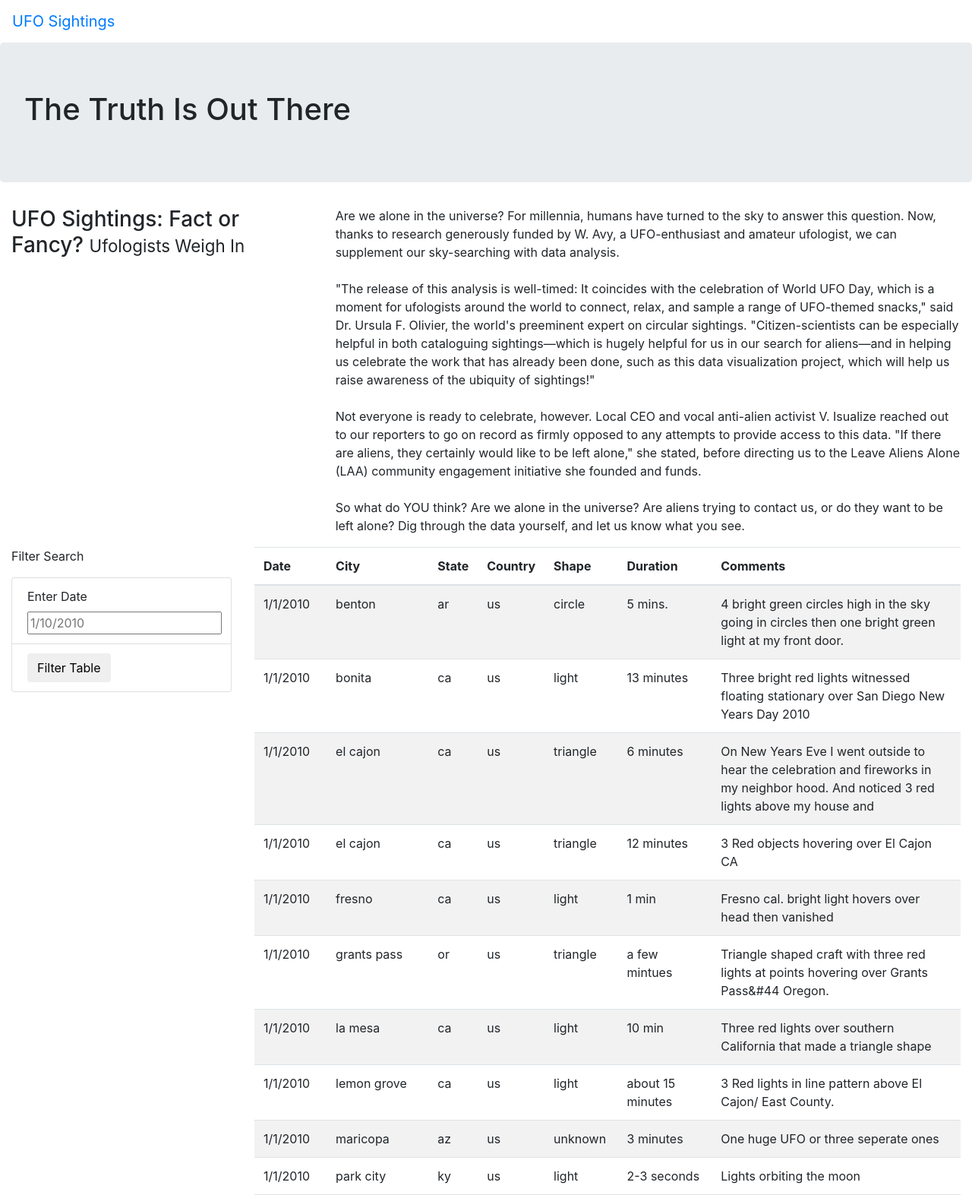
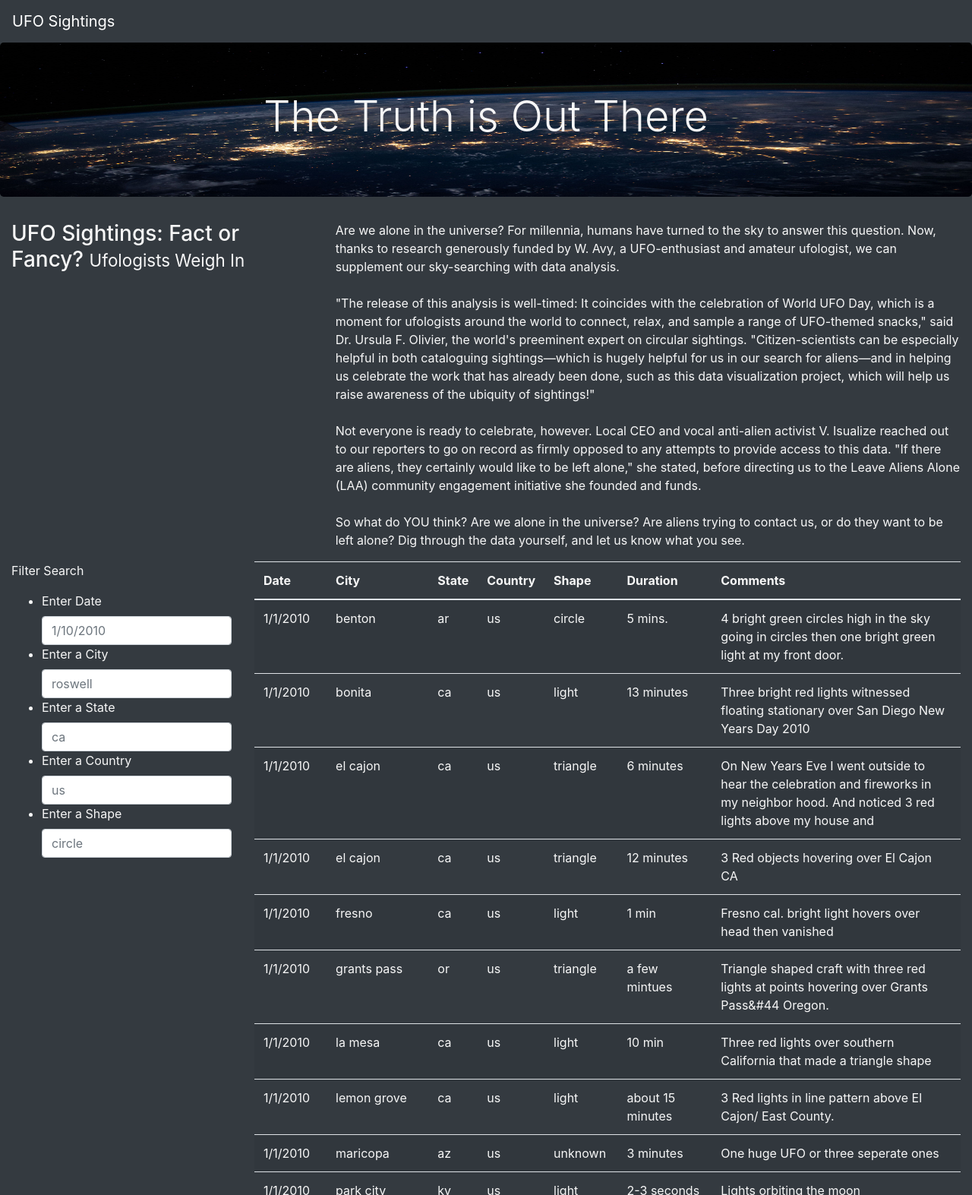
Before and after one commit to hzlipscomb5/UFOs, a plain HTML site: page index.html in a window 1280 px wide. Shown: the top 1573 px of the page at 76% size. Drawn offline with nearby package versions, Linux system fonts and the light colour scheme.

Commit message:
Deliv 1 Site Working

```diff
--- a/index.html
+++ b/index.html
@@ -13,13 +13,13 @@
     />
     <link rel="stylesheet" href="static/css/style.css">
 </head>
-<body>
+<body class="bg-dark">
     <div class="wrapper">
-        <nav class="navbar navbar-expand-lg">
+        <nav class="navbar navbar-dark bg-dark navbar-expand-lg">
             <a class="navbar-brand" href="index.html">UFO Sightings</a>
         </nav>
         <div class="jumbotron">
-            <h1>The Truth Is Out There</h1>
+            <h1 class="display-4">The Truth is Out There</h1>
         </div>
             <div class="container-fluid">
                 <div class="row">
@@ -38,15 +38,28 @@
             <div class="container-fluid">
                 <div class="row">
                     <div class="col-md-3">
-                        <form>
+                        <form class="bg-dark">
                             <p>Filter Search</p>
-                            <ul class="list-group">
-                                <li class="list-group-item">
+                            <ul class="list-group-dark">
+                                <li class="list group item">
                                     <label for="date">Enter Date</label>
-                                    <input type="text" placeholder="1/10/2010" id="datetime" />
+                                    <input type="text" placeholder="1/10/2010" id="datetime" class="form-control"/>
                                 </li>
-                                <li class="list-group-item">
-                                    <button id="filter-btn" type="button" class="btn btn-default">Filter Table</button>
+                                <li class="list group item">
+                                    <label for= "city">Enter a City</label>
+                                    <input type= "text" placeholder="roswell" id ="city" class="form-control"/>
+                                </li>
+                                <li class="list group item">
+                                    <label for= "state">Enter a State</label>
+                                    <input type= "text" placeholder="ca" id ="state" class="form-control"/>
+                                </li>
+                                <li class="list group item">
+                                    <label for= "country">Enter a Country</label>
+                                    <input type= "text" placeholder="us" id ="country" class="form-control"/>
+                                </li>
+                                <li class="list group item">
+                                    <label for= "shape">Enter a Shape</label>
+                                    <input type= "text" placeholder="circle" id ="shape" class="form-control"/>
                                 </li>
                             </ul>
                         </form>
--- a/static/css/style.css
+++ b/static/css/style.css
@@ -0,0 +1,10 @@
+body {
+
+    color: #f7f7f7;
+  }
+
+  .jumbotron {
+    background-image: url("../images/nasa.jpg");
+    background-size: 100% 100%;
+    text-align: center;
+  }
--- a/static/js/app.js
+++ b/static/js/app.js
@@ -1,19 +1,13 @@
-// import the data from data.js
+// from data.js
 const tableData = data;
 
-//We need to tell Javascript what type of element the data will be displayed in.
-//Since we know it will be in a table we will reference the tbody html tag using D3
-// D3 is a javascript library that produces sophisticated and highly dynamic graphics in an HTML webpage.
-//D3 is often used to create dashboards or a collection of visual data such as graphs and maps)
-
-//Reference the HTML table using d3 (this tells d3 to look for <tbody> tags in the HTML)
+// get table references
 var tbody = d3.select("tbody");
 
-// Begin building a function that builds our table
+function buildTable(data) {
+  // First, clear out any existing data
+  tbody.html("");
 
-function buildTable(data) {
-  // First, Clear existing data from the table
-  tbody.html("");
   // Next, loop through each object in the data
   // and append a row and cells for each value in the row
   data.forEach((dataRow) => {
@@ -25,54 +19,56 @@ function buildTable(data) {
     Object.values(dataRow).forEach((val) => {
       let cell = row.append("td");
       cell.text(val);
-      }
-    );
+    });
   });
 }
 
-   // tbody.html(""); This clears the table by turning it into an empty string(Begins a fresh table for each request for filters and such)
-  //  let row = tbody.append("tr"); finds tbody in the html and adds a table row with "tr"
-  // Object.values(dataRow).forEach((val) =>{} will begin to loop thru each field in dataRow. These fields will become table data and be wrapped in <td> tags when appended to the html table
-  // We're already working with an array of objects, where each object is a UFO sighting. By starting our line of code with Object.values, we're telling JavaScript to reference one object from the array of UFO sightings. By adding (dataRow) as the argument, we are saying that we want the values to go into the dataRow. We've added forEach((val) to specify that we want one object per row.
-  // Let's think of it this way: we're telling our code put each sighting onto its own row of data. The val argument represents each item in the object, such as the location, shape, or duration.
-  // let cell = row.append("td") and rhe next row append each value of the object to a cell in the table
+// 1. Create a variable to keep track of all the filters as an object.
+var filters = {};
 
+// 3. Use this function to update the filters.
+function updateFilters() {
 
-// Start our click function
+    // 4a. Save the element that was changed as a variable.
+  let changedFilter = d3.select(this);
+    // 4b. Save the value that was changed as a variable.
+  let filterElementValue = changedFilter.property("value");
+  console.log(filterElementValue);
+    // 4c. Save the id of the filter that was changed as a variable.
+  let filterElementID = changedFilter.attr("id");
+  console.log(filterElementID);
 
-function handleClick() {
-  // Grab the datetime value from the filter
-  let date = d3.select("#datetime").property("value");
-  let filteredData = tableData;
-
-   // Check to see if a date was entered and filter the
-  // data using that date.
-  if (date) {
-    // Apply `filter` to the table data to only keep the
-    // rows where the `datetime` value matches the filter value
-    filteredData = filteredData.filter(row => row.datetime === date);
+    // 5. If a filter value was entered then add that filterId and value
+    // to the filters list. Otherwise, clear that filter from the filters object.
+  if (filterElementValue) {
+    filters[filterElementID]= filterElementValue;
+  }
+  else {
+    delete filters[filterElementID];
   }
 
-   // Rebuild the table using the filtered data
-  // @NOTE: If no date was entered, then filteredData will
-  // just be the original tableData.
-  buildTable(filteredData);
-}
+    // 6. Call function to apply all filters and rebuild the table
+    filterTable(filters);
 
-// Attach an event to listen for the form button
-d3.selectAll("#filter-btn").on("click", handleClick);
+  }
+  console.log(filters)
+  // 7. Use this function to filter the table when data is entered.
+  function filterTable(filters) {
 
-// Build the table when the page loads
-buildTable(tableData);
+    // 8. Set the filtered data to the tableData.
+    let filteredData = tableData;
 
+    // 9. Loop through all of the filters and keep any data that
+    // matches the filter values
+    for (const [pKey, pValue] of Object.entries(filters)) {
+      filteredData = filteredData.filter(x => x[pKey] === pValue)
+    }
+    // 10. Finally, rebuild the table using the filtered data
+    buildTable(filteredData);
+  }
 
-// d3.select("#datetime"), we're telling D3 to look for the #datetime id in the HTML tags. We haven't created our HTML yet, but we know that the date value will be nested within tags that have an id of "datetime."
-// Here's a variable we haven't seen in a while: tableData. This is the original data as imported from our data.js file. By setting the filteredData variable to our raw data, we're basically using it as a blank slate. The function we're working on right now will be run each time the filter button is clicked on the website. If no date has been entered as a filter, then all of the data will be returned instead.
-// // pseudocode practice
-// if (a date is entered) {
-//   Filter the default data to show only the date entered
-// };
-// We just created the filteredData variable. What are we doing with it in this line: filteredData = filteredData.filter(row => row.datetime === date);? applying a filter method that will match the datetime value to the filtered date value.
-//then we run the build table function on filtered data
+  // 2. Attach an event to listen for changes to each filter
+  d3.selectAll("input").on("change", updateFilters);
 
-// just under the function is the code for the click itself. Our selector string contains the id for another HTML tag. (We'll assign a unique id to a button element in the HTML called "filter-btn".) This time it'll be included in the button tags we create for our filter button. By adding this, we're linking our code directly to the filter button. Also, by adding .on("click", handleClick);, we're telling D3 to execute our handleClick() function when the button with an id of filter-btn is clicked.
+  // Build the table when the page loads
+  buildTable(tableData);
```
Also changed, not shown: static/js/app_1_module.js (added, +78 -0 lines), static/images/nasa.jpg (added), 1 other file.
